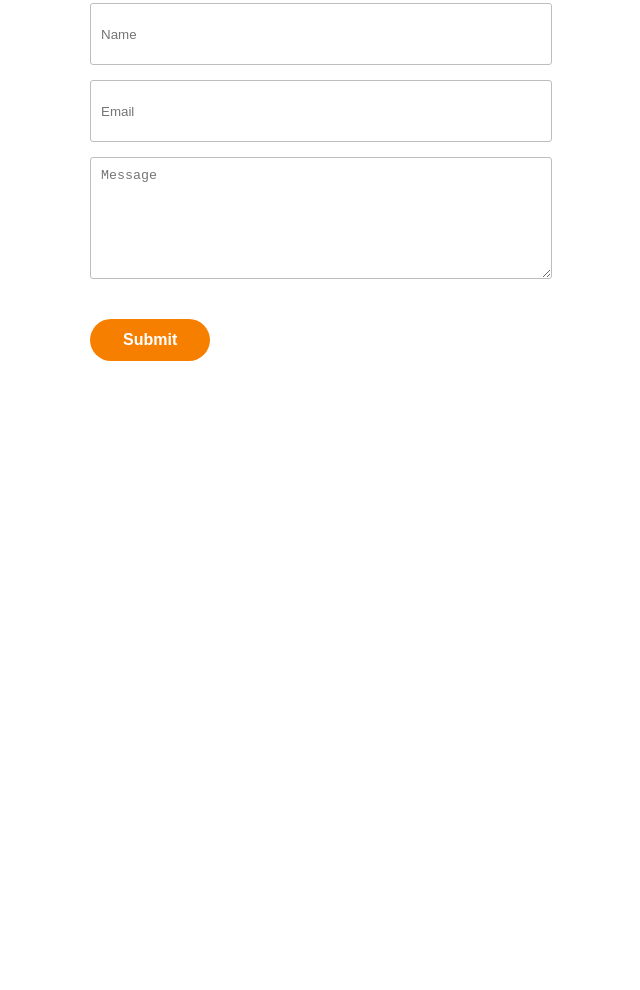
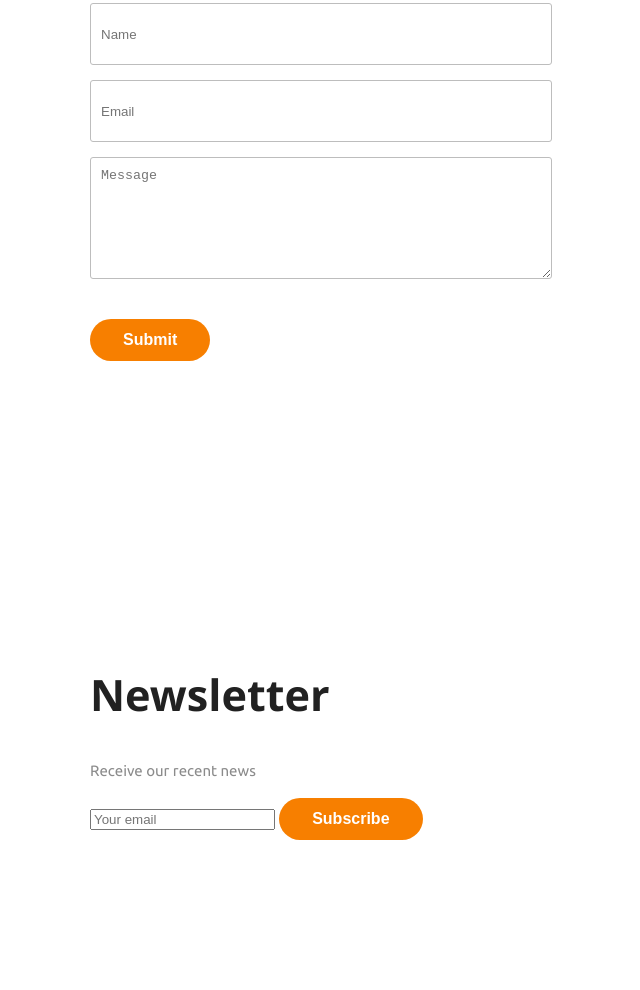
Before and after one commit to JoyceMT/feolic, a plain HTML site: page index.html in a window 1280 px wide. Shown: the part 6979-7969 px from the top of the page, without its empty margins (0-640 px from the left). Before the commit the page ends 7490 px from the top, so only its background shows below. Drawn offline with Linux system fonts and the light colour scheme.

Commit message:
Add files via upload

```diff
--- a/index.html
+++ b/index.html
@@ -386,5 +386,23 @@
       </div>
     </section>
 
+    <div id="subFooter">
+      <section class="newsLetter container">
+        <div class="grid">
+          <div class="left">
+            <h1>Newsletter</h1>
+            <p>Receive our recent news</p>
+          </div>
+          <div class="right">
+            <form>
+              <input type="text" name="email" id="email" placeholder="Your email">
+              <button>Subscribe</button>
+            </form>
+          </div>
+        </div>
+      </section>
+
+    </div>
+
 </body>
 </html>
```
